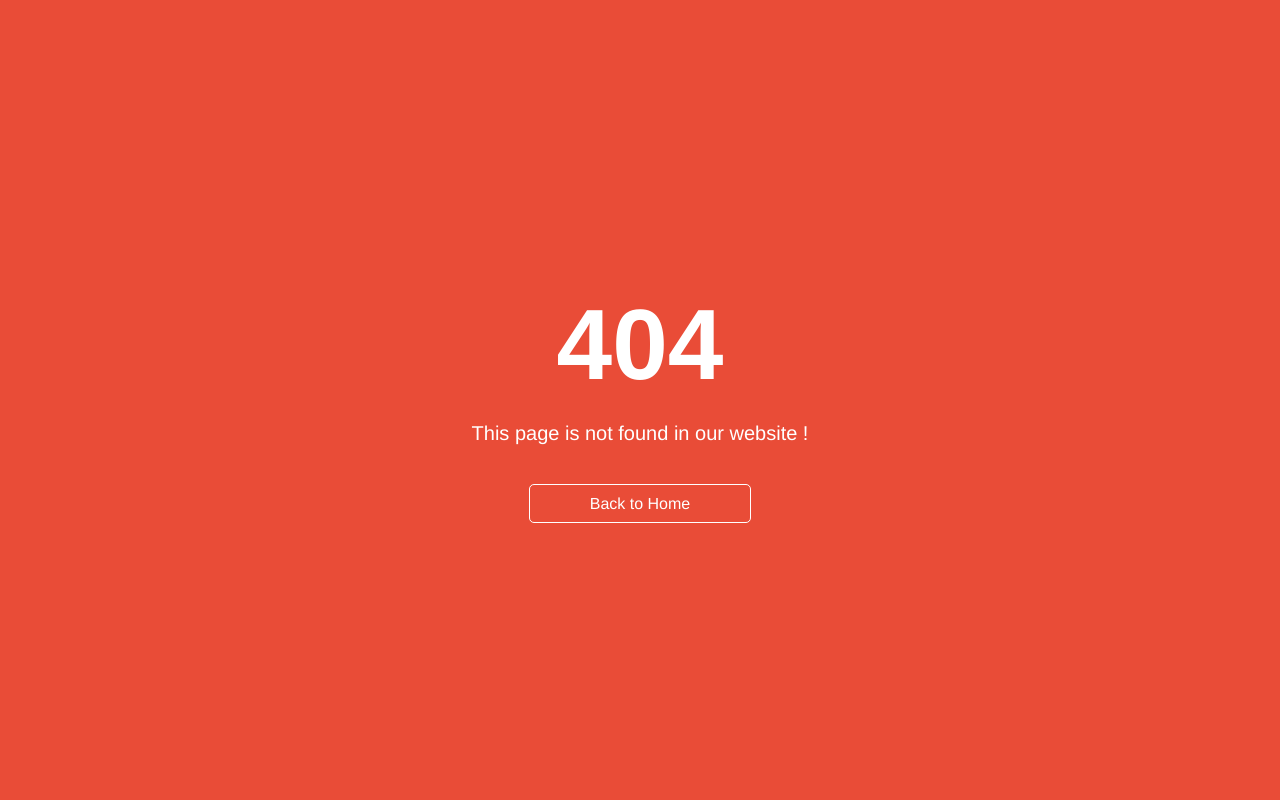
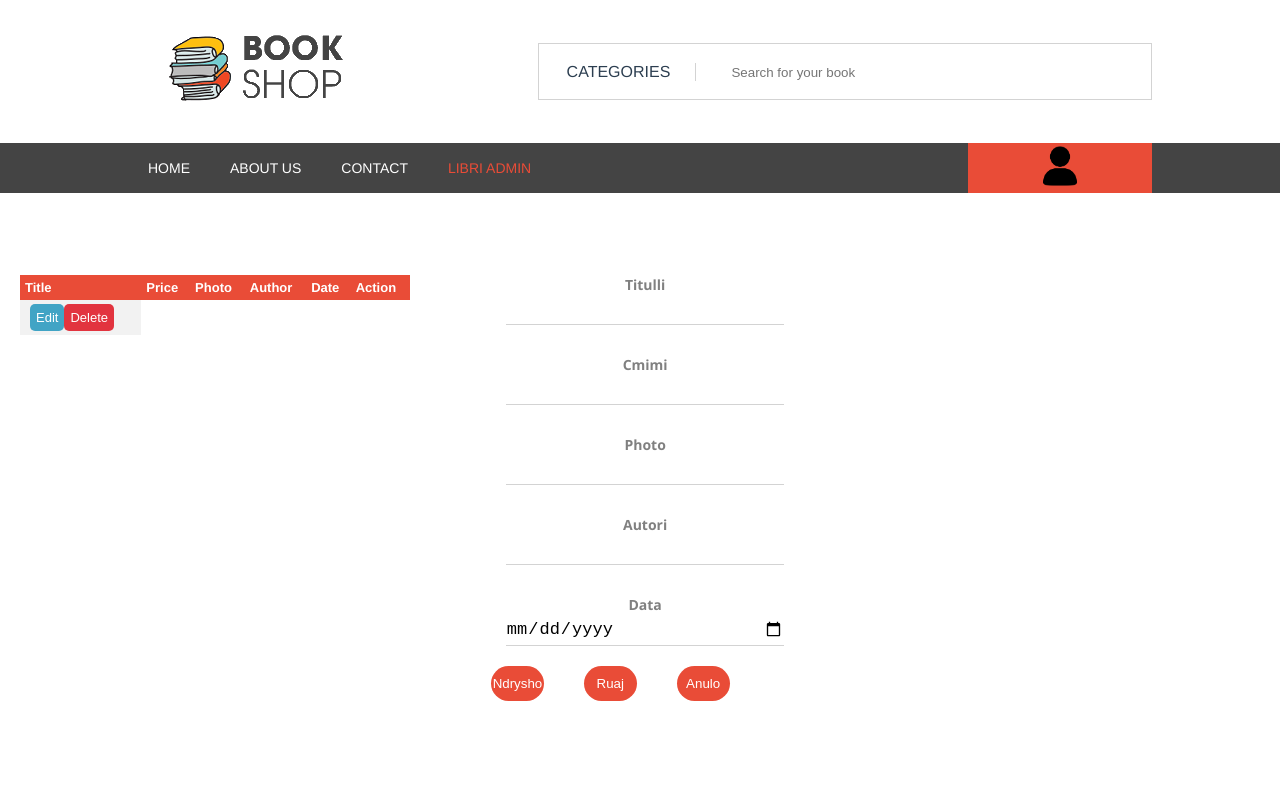
Before and after one commit to gk44739/ebook, a Vue app in the folder ebook/: page /libriAdmin in a window 1280 px wide. Shown: the top 800 px of the page. Built offline with nearby package versions, Linux system fonts and the light colour scheme.

Commit message:
LibriAdmin

```diff
--- a/ebook/src/components/Navigation.vue
+++ b/ebook/src/components/Navigation.vue
@@ -7,6 +7,7 @@
                         <li><router-link to="/Home" exact>HOME</router-link></li>
                         <li><router-link to="/About" exact>ABOUT US</router-link></li>
                         <li><router-link to="/Contact" exact>CONTACT</router-link></li>
+                        <li><router-link to="/libriAdmin" exact>LIBRI ADMIN</router-link></li>
                     </ul>
                 </div>
 
--- /dev/null
+++ b/ebook/src/pages/libriAdmin.vue
@@ -0,0 +1,189 @@
+<template>
+     <div class="main">
+
+        <div class="right-side">
+                <div class="tabela-forma">
+                <table id="tabelaLibri" class="tabelaUser">
+                    <tr>
+
+                        <th>Title</th>
+                        <th>Price</th>
+                        <th>Photo</th>
+                        <th>Author</th>
+                        <th>Date</th>
+                        <th colspan="2">Action</th>
+                    </tr>
+                    <tr>
+                                <td>
+                                    <a >Edit</a>
+                                    <a >Delete</a>
+                                </td>
+                    </tr>
+
+                </table>
+            </div>
+            <div class="libri-forma">
+                <form >
+                        <div class="login-form">
+                            <label for="">Titulli</label><br>
+                            <input type="text" name="titulli" id="titulliInput" >
+                            <input type="hidden" name="idHidden" id="" value = "<?php echo $id; ?>">
+                        </div>
+                        <div class="login-form">
+                            <label for="">Cmimi</label><br>
+                            <input type="text" name="cmimi" id="cmimiInput" >
+                        </div>
+                        <div class="login-form">
+                            <label for="">Photo</label><br>
+                            <input type="text" name="photo" id="photoInput" >
+                        </div>
+                        <div class="login-form">
+                            <label for="">Autori</label><br>
+                            <input type="text" name="autori" id="autoriInput" >
+                        </div>
+                        <div class="login-form">
+                            <label for="">Data</label><br>
+                            <input type="date" name="data" id="dataInput" >
+                        </div>
+                        <div class="butonat-div">
+                                        <button type="submit" name="ndryshoButton">
+                                            Ndrysho
+                                        </button>
+
+                                        <button name="createLiber">
+                                            Ruaj
+                                        </button>
+
+                            <button name="anuloButton">
+                                Anulo
+                            </button>
+                        </div>
+                </form>
+            </div>
+        </div>
+    </div>
+</template>
+
+
+<script>
+    export default {
+        name: "libriAdmin",
+
+    }
+</script>
+
+<style scoped>
+        *{
+        margin: 0;
+        padding: 0;
+    }
+
+
+    .main{
+        display: flex;
+        flex-direction: row;
+    }
+    .right-side{
+        height: 100vh;
+        width: 80%;
+        background-color: white;
+        display: flex;
+        flex-direction: row;
+    }
+    .tabela-forma{
+        width: 50%;
+        background-color: white;
+        margin-left: 20px;
+    }
+    .libri-forma{
+        width: 50%;
+    }
+    form{
+        margin-top: 20%;
+        margin-left: 15%;
+    }
+
+    .login-form label {
+        color: gray;
+        font-weight: bold;
+        font-size: 14px;
+        font-family: 'Segoe UI';
+    }
+    .login-form{
+        width: 100%;
+        margin-top: 30px;
+    }
+
+    .login-form input {
+        background: none;
+        border: none;
+        outline: none;
+        border-bottom: 1.5px solid lightgray;
+        width: 80%;
+        padding: 5px 0;
+        font-size: 17px;
+    }
+
+    .butonat-div{
+        width: 80%;
+        display: flex;
+        flex-direction: row;
+        justify-content: center;
+    }
+
+    .butonat-div button{
+        margin: 20px;
+        border: none;
+        background-color: #e94c37;
+        outline: none;
+        padding: 10px 0;
+        width: 100px;
+        color: white;
+        cursor: pointer;
+        border-radius: 50px;
+    }
+
+    .tabelaUser{
+        border-collapse: collapse;
+        width: 100%;
+        font-size: 13px;
+        text-align: left;
+
+    }
+
+    th{
+        background-color: #e94c37;
+        color: white;
+        padding: 5px;
+    }
+    td{
+        padding: 10px;
+        font-family: Arial;
+    }
+
+    td a{
+        text-decoration: none;
+        background-color: #e2343f;
+        font-size: 13px;
+        padding: 6px;
+        color: white;
+        border-radius: 5px;
+    }
+
+    td a:nth-child(1){
+        background-color: #41a4c5;
+    }
+
+    tr:nth-child(even) {
+        background-color: #f2f2f2;
+    }
+
+
+
+    .tabela-forma{
+        overflow: auto;
+        height: 450px;
+        margin-top: 10%;
+    }
+
+</style>
--- a/ebook/src/routers/routes.js
+++ b/ebook/src/routers/routes.js
@@ -2,7 +2,8 @@ import Login from "../pages/Login";
 import Home from "../pages/Home";
 import About from "../pages/About";
 import Contact from "../pages/Contact";
-import NotFound from "../pages/NotFound"
+import NotFound from "../pages/NotFound";
+import libriAdmin from "../pages/libriAdmin";
 
 
 export const routes=[
@@ -10,5 +11,6 @@ export const routes=[
     {path:"/Home",component:Home},
     {path:"/About",component:About},
     {path:"/Contact",component:Contact},
-    {path:"*",component:NotFound}
+    {path:"*",component:NotFound},
+    {path:"/libriAdmin",component:libriAdmin},
 ]
```
